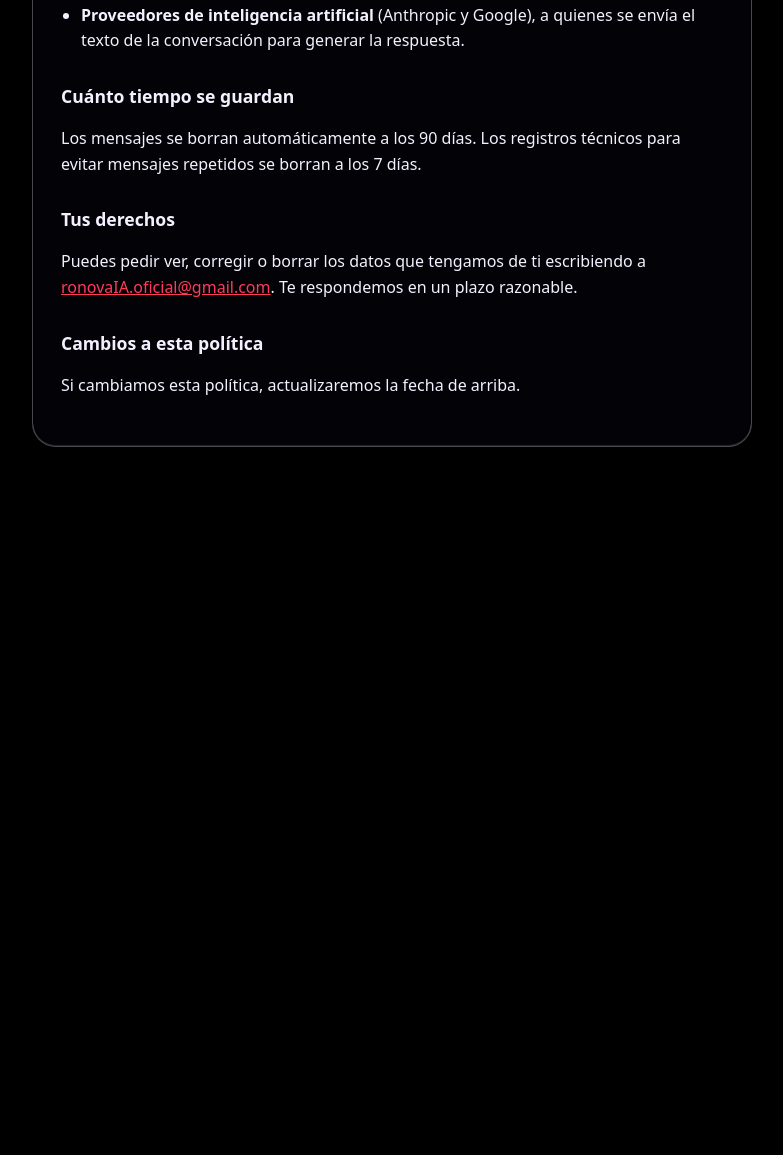
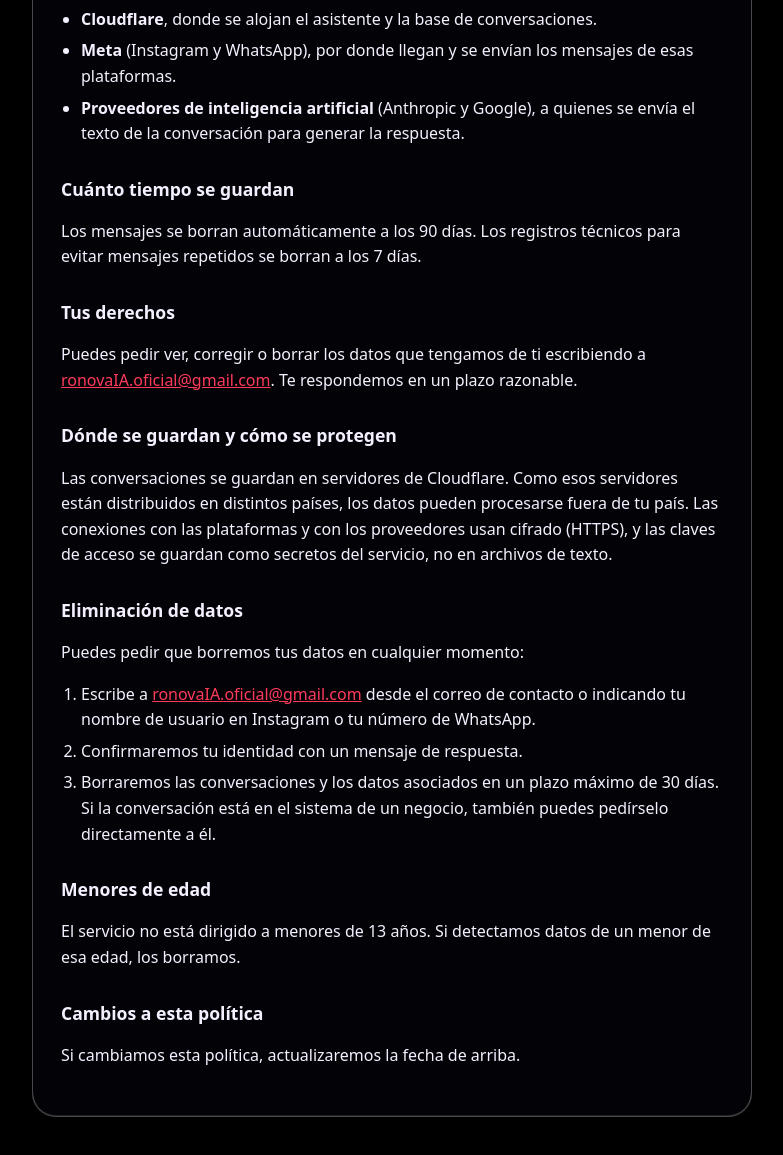
Before and after one commit to choso-dev/ronova-politica-privacidad, a plain HTML site: page index.html in a window 1280 px wide. Shown: the part 1229-2384 px from the top of the page, without its empty margins (248-1031 px from the left). Before the commit the page ends 1740 px from the top, so only its background shows below. Drawn offline with Linux system fonts and the light colour scheme.

Commit message:
Política de privacidad: responsable, almacenamiento, eliminación de datos y menores
Co-Authored-By: Claude Haiku 5.5 <noreply@anthropic.com>

```diff
--- a/index.html
+++ b/index.html
@@ -57,7 +57,7 @@
     h1 { font-size: 1.7rem; letter-spacing: -0.02em; margin: 16px 0 4px; }
     h2 { font-size: 1.1rem; font-weight: 600; margin: 28px 0 8px; color: var(--texto); }
     p, li { color: var(--texto); }
-    ul { padding-left: 20px; }
+    ul, ol { padding-left: 20px; }
     li { margin: 6px 0; }
     a { color: var(--acento); }
     .chico { font-size: .85rem; color: var(--texto-2); margin: 0; }
@@ -75,6 +75,8 @@
     <h2>Quién es responsable</h2>
     <p>Ronova IA es operado por <strong>Harry Gonlez</strong>. Puedes escribirnos a
     <a href="mailto:ronovaIA.oficial@gmail.com">ronovaIA.oficial@gmail.com</a> para cualquier duda sobre esta política.</p>
+    <p>Cada negocio que usa Ronova IA es el responsable de las conversaciones con sus propios clientes. Ronova IA procesa
+    esos datos únicamente para ese negocio y siguiendo sus instrucciones.</p>
 
     <h2>Qué es Ronova IA</h2>
     <p>Ronova IA crea asistentes automáticos que responden mensajes directos de WhatsApp, Instagram y Telegram
@@ -117,6 +119,24 @@
     <p>Puedes pedir ver, corregir o borrar los datos que tengamos de ti escribiendo a
     <a href="mailto:ronovaIA.oficial@gmail.com">ronovaIA.oficial@gmail.com</a>. Te respondemos en un plazo razonable.</p>
 
+    <h2>Dónde se guardan y cómo se protegen</h2>
+    <p>Las conversaciones se guardan en servidores de Cloudflare. Como esos servidores están distribuidos en distintos países,
+    los datos pueden procesarse fuera de tu país. Las conexiones con las plataformas y con los proveedores usan cifrado
+    (HTTPS), y las claves de acceso se guardan como secretos del servicio, no en archivos de texto.</p>
+
+    <h2>Eliminación de datos</h2>
+    <p>Puedes pedir que borremos tus datos en cualquier momento:</p>
+    <ol>
+      <li>Escribe a <a href="mailto:ronovaIA.oficial@gmail.com">ronovaIA.oficial@gmail.com</a> desde el correo de contacto
+      o indicando tu nombre de usuario en Instagram o tu número de WhatsApp.</li>
+      <li>Confirmaremos tu identidad con un mensaje de respuesta.</li>
+      <li>Borraremos las conversaciones y los datos asociados en un plazo máximo de 30 días. Si la conversación está en el
+      sistema de un negocio, también puedes pedírselo directamente a él.</li>
+    </ol>
+
+    <h2>Menores de edad</h2>
+    <p>El servicio no está dirigido a menores de 13 años. Si detectamos datos de un menor de esa edad, los borramos.</p>
+
     <h2>Cambios a esta política</h2>
     <p>Si cambiamos esta política, actualizaremos la fecha de arriba.</p>
   </main>
```
